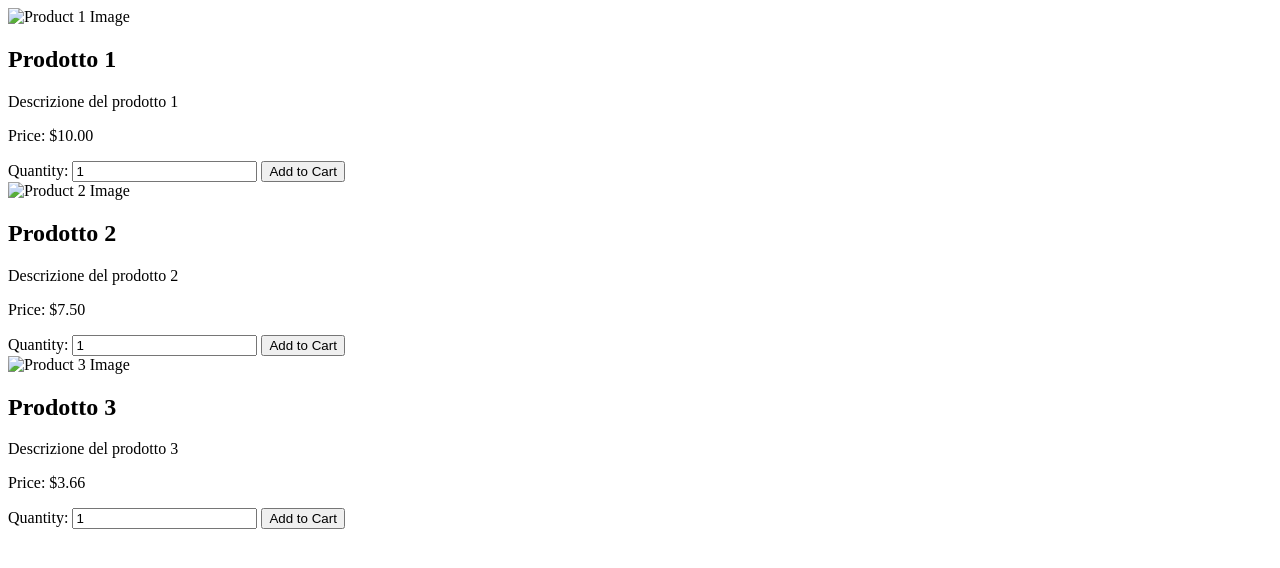
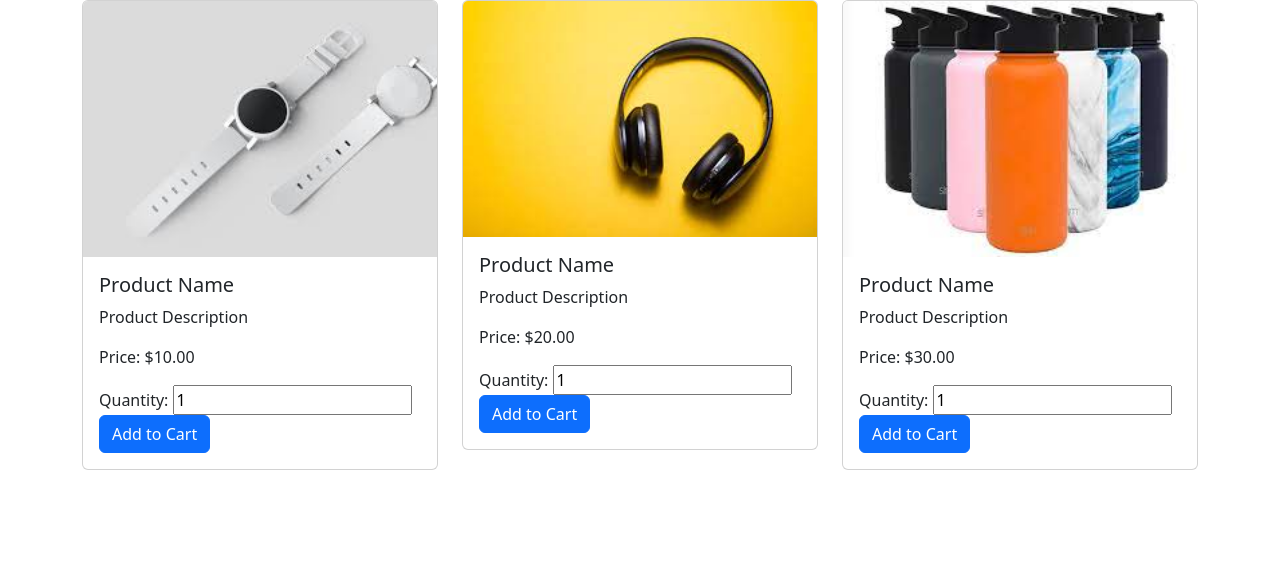
Before and after one commit to mceserani/JSE_2023_Scheda_Prodotto, a plain HTML site: page index.html in a window 1280 px wide. Drawn offline with nearby package versions, Linux system fonts and the light colour scheme.

Commit message:
Minor changes

```diff
--- a/index.html
+++ b/index.html
@@ -1,33 +1,60 @@
-<div class="product">
-  <img src="./1.jpg" alt="Product 1 Image">
-  <h2>Prodotto 1</h2>
-  <p>Descrizione del prodotto 1</p>
-  <p>Price: $10.00</p>
+<!DOCTYPE html>
+<html lang="en">
+  <head>
+    <!-- Latest compiled and minified CSS -->
+    <link href="https://cdn.jsdelivr.net/npm/bootstrap@5.2.3/dist/css/bootstrap.min.css" rel="stylesheet">
+    <!-- Latest compiled JavaScript -->
+    <script src="https://cdn.jsdelivr.net/npm/bootstrap@5.2.3/dist/js/bootstrap.bundle.min.js"></script>
+    <title>Shopping Cart</title>
+  </head>
+
+<body>
+<div class="container">
+  <div class="row">
+    <div class="col-md-4">
+      <div class="card product">
+        <img src="./1.jpeg" class="card-img-top" alt="Product Image">
+        <div class="card-body">
+          <h5 class="card-title">Product Name</h5>
+          <p class="card-text">Product Description</p>
+          <p class="card-text">Price: $10.00</p>
           <label for="quantity">Quantity:</label>
           <input type="number" name="quantity" value="1">
-  <button type="button">Add to Cart</button>
+          <button type="button" class="btn btn-primary">Add to Cart</button>
         </div>
-
-<div class="product">
-  <img src="./2.jpg" alt="Product 2 Image">
-  <h2>Prodotto 2</h2>
-  <p>Descrizione del prodotto 2</p>
-  <p>Price: $7.50</p>
+      </div>
+    </div>
+    <div class="col-md-4">
+      <div class="card product">
+        <img src="./2.jpeg" class="card-img-top" alt="Product Image">
+        <div class="card-body">
+          <h5 class="card-title">Product Name</h5>
+          <p class="card-text">Product Description</p>
+          <p class="card-text">Price: $20.00</p>
           <label for="quantity">Quantity:</label>
           <input type="number" name="quantity" value="1">
-  <button type="button">Add to Cart</button>
+          <button type="button" class="btn btn-primary">Add to Cart</button>
         </div>
-
-<div class="product">
-  <img src="./3.jpg" alt="Product 3 Image">
-  <h2>Prodotto 3</h2>
-  <p>Descrizione del prodotto 3</p>
-  <p>Price: $3.66</p>
+      </div>
+    </div>
+    <div class="col-md-4">
+      <div class="card product">
+        <img src="./3.jpeg" class="card-img-top" alt="Product Image">
+        <div class="card-body">
+          <h5 class="card-title">Product Name</h5>
+          <p class="card-text">Product Description</p>
+          <p class="card-text">Price: $30.00</p>
           <label for="quantity">Quantity:</label>
           <input type="number" name="quantity" value="1">
-  <button type="button">Add to Cart</button>
+          <button type="button" class="btn btn-primary">Add to Cart</button>
+        </div>
+      </div>
+    </div>
+  </div>
 </div>
 
 <div id="cart"></div>
 
 <script src="./script.js"></script>
+</body>
+</html>
--- a/script.js
+++ b/script.js
@@ -6,7 +6,7 @@ products.forEach(product => {
   const quantity = product.querySelector('input');
 
   button.addEventListener('click', function() {
-    const name = product.querySelector('h2').textContent;
+    const name = product.querySelector('h5').textContent;
     const price = parseFloat(product.querySelector('p:last-of-type').textContent.slice(8));
     const image = product.querySelector('img').src;
     const quantityValue = parseInt(quantity.value);
```
Also changed, not shown: 1.jpeg (added), 2.jpeg (added), 3.jpeg (added). Lines whose indentation alone changed are shown as unchanged.
